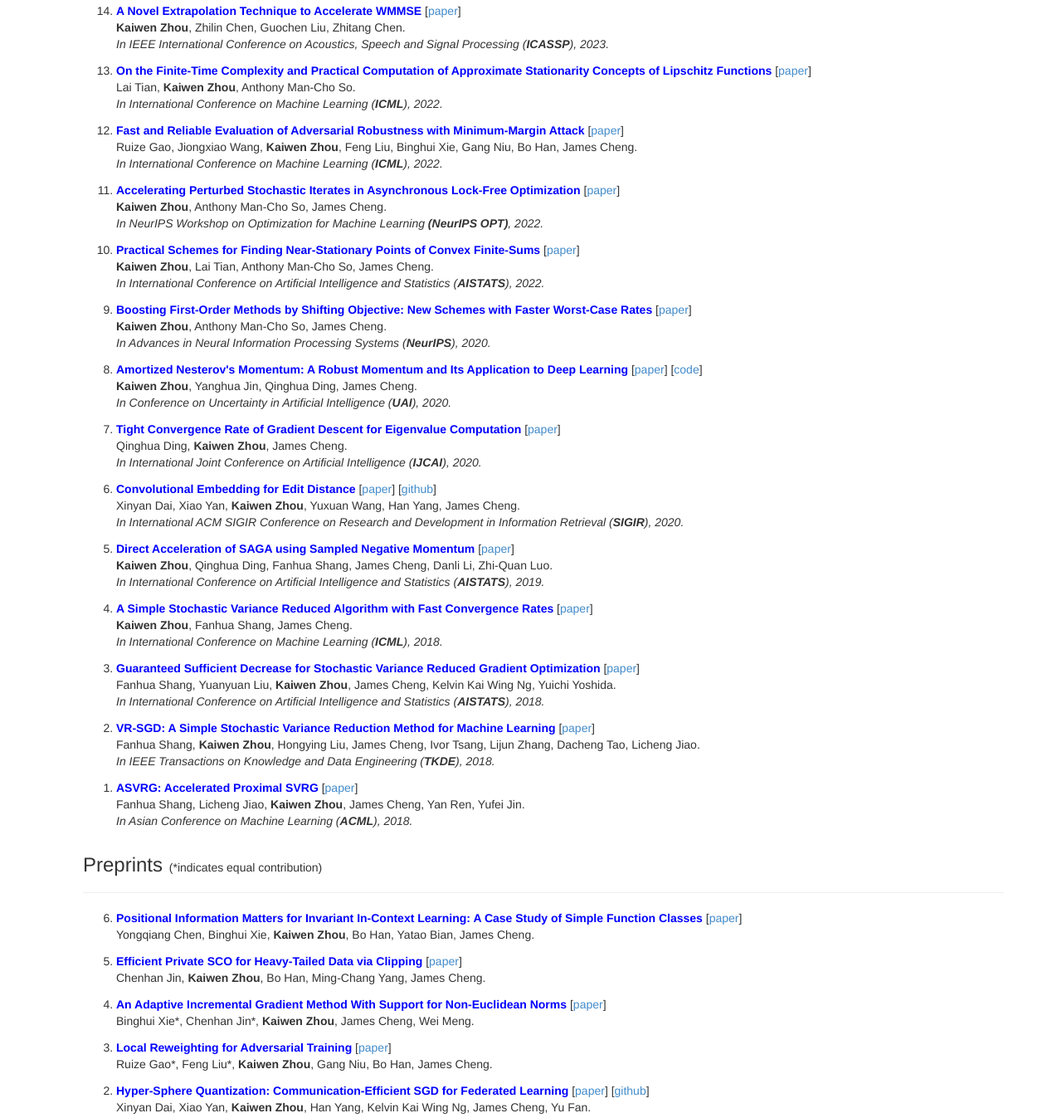
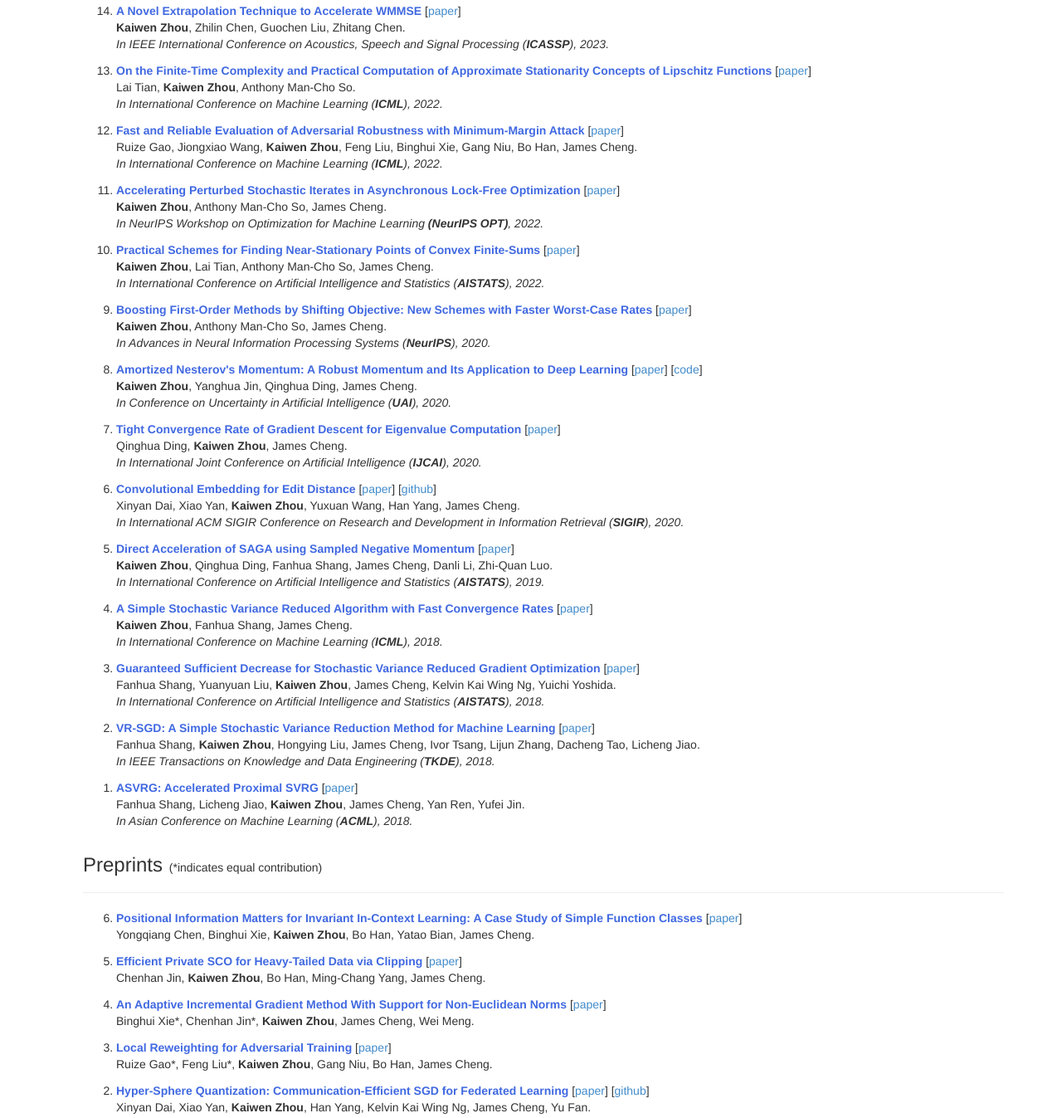
Before and after one commit to jnhujnhu/jnhujnhu.github.io, a plain HTML site: page index.html in a window 1280 px wide. Shown: the part 791-2138 px from the top of the page at 83% size. Drawn offline with Linux system fonts and the light colour scheme.

Commit message:
Finetuning

```diff
--- a/index.html
+++ b/index.html
@@ -5,7 +5,7 @@
 <head>
     <meta http-equiv="Content-Type" content="text/html; charset=UTF-8">
     <meta name="viewport" content="width=device-width, initial-scale=1">
-    <title>Kaiwen Zhou@HUAWEI</title>
+    <title>Kaiwen Zhou@Huawei</title>
     <link rel="shortcut icon" href="#">
     <link rel="stylesheet" href="style/bootstrap.css">
     <link rel="stylesheet" href="style/style.css">
@@ -106,7 +106,7 @@
         <a href="https://www.cuhk.edu.hk/english/index.html" target=_blank>the Chinese University of Hong Kong</a> in 2019 and 2022, respectively. I obtained my BSc degree in computer science and technology at
         <a href="https://www.fudan.edu.cn/en/">Fudan University</a> in 2017.</p>
         <p> I am currently interested in research topics related to <i>Optimization for Machine Learning</i> and <i>Out-of-Distribution Generalization</i>.</p>
-        <p style="color:red;"> <strong>If you are interested in internship or full-time opportunities at Huawei Noah's Ark Lab, please drop me an email.</strong></p>
+        <p style="color:Tomato;"> <strong>If you are interested in internship or full-time opportunities at Huawei Noah's Ark Lab, please drop me an email.</strong></p>
         <p> Email: <i>kwzhou [at] cse (dot) cuhk (dot) edu (dot) hk</i>
             <br>
             Office: Room 116, SHB, CUHK, Shatin, N.T., Hong Kong SAR.
@@ -114,6 +114,7 @@
         </p>
         <a href="https://scholar.google.com/citations?user=nHmlZ5QAAAAJ&hl=en" target="_blank"><img class="icon" src="image/scholar_logo.png" alt="scholar" title="scholar" height="24" width="60"></a>
 &nbsp;        <a href="https://dblp.org/pid/215/4936.html" target="_blank"><img class="icon" src="image/dblp.png" alt="dblp" title="dblp" height="28"></a>
+        <a href="https://openreview.net/profile?id=~Kaiwen_Zhou2" target="_blank"><img class="icon" alt="openreview" title="openreview" height="28" src="https://www.gitbook.com/cdn-cgi/image/width=36,dpr=2,height=36,fit=contain,format=auto/https%3A%2F%2F2080308021-files.gitbook.io%2F~%2Ffiles%2Fv0%2Fb%2Fgitbook-x-prod.appspot.com%2Fo%2Fspaces%252FVorH499wd7ipUjYX5etp%252Ficon%252FCVuvb7OkWYS2A078gIjz%252FWwyw4IhM_400x400.jpg%3Falt%3Dmedia%26token%3D5dc93b84-77e0-49b9-a14c-a0a2918d1278"></a>
 </div>
 <div id="profile-image" class="col-md-2">
   <img src="image/selfie.jpg">
@@ -132,7 +133,7 @@
     <div class="col-md-12">
         <ol reversed>
             <li>
-                <font color="blue">
+                <font color="RoyalBlue">
                     <b>Enhancing Evolving Domain Generalization through Dynamic Latent Representations</b>
                 </font>
                 <!-- [<a href="" target=_blank>paper</a>] -->
@@ -143,7 +144,7 @@
 		<br>
             </li>
             <li>
-                <font color="blue">
+                <font color="RoyalBlue">
                     <b>Understanding and Improving Feature Learning for Out-of-Distribution Generalization</b>
                 </font>
                 [<a href="https://openreview.net/pdf?id=eozEoAtjG8" target=_blank>paper</a>]
@@ -159,7 +160,7 @@
         <br>
             </li>
             <li>
-                <font color="blue">
+                <font color="RoyalBlue">
                     <b>Does Invariant Graph Learning via Environment Augmentation Learn Invariance?</b>
                 </font>
                 [<a href="https://openreview.net/pdf?id=EqpR9Vtt13" target=_blank>paper</a>]
@@ -173,7 +174,7 @@
 		<br>
             </li>
             <li>
-                <font color="blue">
+                <font color="RoyalBlue">
                     <b>Pareto Invariant Risk Minimization: Towards Mitigating The Optimization Dilemma in Out-of-Distribution Generalization</b>
                 </font>
                 [<a href="https://openreview.net/pdf?id=esFxSb_0pSL" target=_blank>paper</a>]
@@ -188,7 +189,7 @@
 		<i>And ICML Workshop on Principles of Distribution Shift, 2022. </i>
             </li>
             <li>
-                <font color="blue">
+                <font color="RoyalBlue">
                     <b>A Novel Extrapolation Technique to Accelerate WMMSE</b>
                 </font>
                 [<a href="https://ieeexplore.ieee.org/abstract/document/10096806" target=_blank>paper</a>]
@@ -198,7 +199,7 @@
 		<i>In IEEE International Conference on Acoustics, Speech and Signal Processing (<b>ICASSP</b>), 2023.</i>
             </li>
             <li>
-                <font color="blue">
+                <font color="RoyalBlue">
                     <b>On the Finite-Time Complexity and Practical Computation of Approximate Stationarity Concepts of Lipschitz Functions</b>
                 </font>
 		[<a href="https://proceedings.mlr.press/v162/tian22a/tian22a.pdf" target=_blank>paper</a>]
@@ -209,7 +210,7 @@
 2022. </i>
             </li>
             <li>
-                <font color="blue">
+                <font color="RoyalBlue">
                     <b>Fast and Reliable Evaluation of Adversarial Robustness with Minimum-Margin Attack</b>
                 </font>
                 [<a href="https://arxiv.org/pdf/2206.07314.pdf" target=_blank>paper</a>]
@@ -220,7 +221,7 @@
 2022. </i>
             </li>
 	    <li>
-		<font color="blue">
+		<font color="RoyalBlue">
                     <b>Accelerating Perturbed Stochastic Iterates in Asynchronous Lock-Free Optimization</b>
                 </font>
                 [<a href="https://arxiv.org/pdf/2109.15292.pdf" target=_blank>paper</a>]
@@ -230,7 +231,7 @@
 		<i>In NeurIPS Workshop on Optimization for Machine Learning <b>(NeurIPS OPT)</b>, 2022.</i>
 	    </li>
             <li>
-                <font color="blue">
+                <font color="RoyalBlue">
                     <b>Practical Schemes for Finding Near-Stationary Points of Convex Finite-Sums</b>
                 </font>
                 [<a href="https://arxiv.org/pdf/2105.12062.pdf" target=_blank>paper</a>]
@@ -241,7 +242,7 @@
 2022. </i>
             </li>
             <li>
-                <font color="blue">
+                <font color="RoyalBlue">
                     <b>Boosting First-Order Methods by Shifting Objective:
 New Schemes with Faster Worst-Case Rates</b>
                 </font>
@@ -252,7 +253,7 @@ New Schemes with Faster Worst-Case Rates</b>
 		        <i>In Advances in Neural Information Processing Systems (<b>NeurIPS</b>), 2020.</i>
             </li>
             <li>
-                <font color="blue">
+                <font color="RoyalBlue">
                     <b>Amortized Nesterov's Momentum: A Robust Momentum and Its Application to Deep Learning</b>
                 </font>
                 [<a href="http://www.auai.org/uai2020/proceedings/108_supp.pdf" target=_blank>paper</a>]
@@ -263,7 +264,7 @@ New Schemes with Faster Worst-Case Rates</b>
                 <i>In Conference on Uncertainty in Artificial Intelligence (<b>UAI</b>), 2020.</i>
             </li>
             <li>
-                <font color="blue">
+                <font color="RoyalBlue">
                     <b>Tight Convergence Rate of Gradient Descent for Eigenvalue Computation</b>
                 </font>
                 [<a href="https://www.ijcai.org/Proceedings/2020/0453.pdf" target=_blank>paper</a>]
@@ -273,7 +274,7 @@ New Schemes with Faster Worst-Case Rates</b>
                 <i>In International Joint Conference on Artificial Intelligence (<b>IJCAI</b>), 2020.</i>
             </li>
             <li>
-                <font color="blue">
+                <font color="RoyalBlue">
                     <b>Convolutional Embedding for Edit Distance</b>
                 </font>
                 [<a href="https://arxiv.org/pdf/2001.11692.pdf" target=_blank>paper</a>]
@@ -284,7 +285,7 @@ New Schemes with Faster Worst-Case Rates</b>
                 <i>In International ACM SIGIR Conference on Research and Development in Information Retrieval (<b>SIGIR</b>), 2020.</i>
             </li>
             <li>
-                <font color="blue">
+                <font color="RoyalBlue">
                     <b>Direct Acceleration of SAGA using Sampled Negative Momentum</b>
                 </font>
                 [<a href="https://arxiv.org/pdf/1806.11048.pdf" target=_blank>paper</a>]
@@ -294,7 +295,7 @@ New Schemes with Faster Worst-Case Rates</b>
                 <i>In International Conference on Artificial Intelligence and Statistics (<b>AISTATS</b>), 2019.</i>
             </li>
             <li>
-                <font color="blue">
+                <font color="RoyalBlue">
                     <b>A Simple Stochastic Variance Reduced Algorithm with Fast Convergence Rates</b>
                 </font>
                 [<a href="https://arxiv.org/pdf/1806.11027.pdf" target=_blank>paper</a>]
@@ -304,7 +305,7 @@ New Schemes with Faster Worst-Case Rates</b>
                 <i>In International Conference on Machine Learning (<b>ICML</b>), 2018.</i>
             </li>
             <li>
-                <font color="blue">
+                <font color="RoyalBlue">
                     <b>Guaranteed Sufficient Decrease for Stochastic Variance Reduced Gradient Optimization</b>
                 </font>
                 [<a href="http://proceedings.mlr.press/v84/shang18a.html" target=_blank>paper</a>]
@@ -314,7 +315,7 @@ New Schemes with Faster Worst-Case Rates</b>
                 <i>In International Conference on Artificial Intelligence and Statistics (<b>AISTATS</b>), 2018.</i>
             </li>
             <li>
-                <font color="blue">
+                <font color="RoyalBlue">
                     <b>VR-SGD: A Simple Stochastic Variance Reduction Method for Machine Learning</b>
                 </font>
                 [<a href="https://ieeexplore.ieee.org/document/8515112" target=_blank>paper</a>]
@@ -324,7 +325,7 @@ New Schemes with Faster Worst-Case Rates</b>
                 <i>In IEEE Transactions on Knowledge and Data Engineering (<b>TKDE</b>), 2018.</i>
             </li>
             <li>
-                <font color="blue">
+                <font color="RoyalBlue">
                     <b>ASVRG: Accelerated Proximal SVRG </b>
                 </font>
                 [<a href="http://proceedings.mlr.press/v95/shang18b/shang18b.pdf" target=_blank>paper</a>]
@@ -344,7 +345,7 @@ New Schemes with Faster Worst-Case Rates</b>
     <div class="col-md-12">
         <ol reversed>
         <li>
-            <font color="blue">
+            <font color="RoyalBlue">
                     <b>Positional Information Matters for Invariant In-Context Learning: A Case Study of Simple Function Classes</b>
                 </font>
                 [<a href="https://arxiv.org/pdf/2311.18194.pdf" target=_blank>paper</a>]
@@ -353,7 +354,7 @@ New Schemes with Faster Worst-Case Rates</b>
                 <br>
         </li>
 	    <li>
-		<font color="blue">
+		<font color="RoyalBlue">
                     <b>Efficient Private SCO for Heavy-Tailed Data via Clipping</b>
                 </font>
                 [<a href="https://arxiv.org/pdf/2206.13011.pdf" target=_blank>paper</a>]
@@ -362,7 +363,7 @@ New Schemes with Faster Worst-Case Rates</b>
                 <br>
 	    </li>
 	    <li>
-		<font color="blue">
+		<font color="RoyalBlue">
                     <b>An Adaptive Incremental Gradient Method With Support for Non-Euclidean Norms</b>
                 </font>
                 [<a href="https://arxiv.org/pdf/2205.02273.pdf" target=_blank>paper</a>]
@@ -371,7 +372,7 @@ New Schemes with Faster Worst-Case Rates</b>
                 <br>
 	    </li>
             <li>
-                <font color="blue">
+                <font color="RoyalBlue">
                     <b>Local Reweighting for Adversarial Training</b>
                 </font>
                 [<a href="https://arxiv.org/pdf/2106.15776.pdf" target=_blank>paper</a>]
@@ -380,7 +381,7 @@ New Schemes with Faster Worst-Case Rates</b>
                 <br>
             </li>
             <li>
-                <font color="blue">
+                <font color="RoyalBlue">
                     <b>Hyper-Sphere Quantization: Communication-Efficient SGD for Federated Learning</b>
                 </font>
                 [<a href="https://arxiv.org/pdf/1911.04655.pdf" target=_blank>paper</a>]
@@ -390,7 +391,7 @@ New Schemes with Faster Worst-Case Rates</b>
                 <br>
             </li>
             <li>
-                <font color="blue">
+                <font color="RoyalBlue">
                     <b>Norm-Range Partition: A Universal Catalyst for LSH based Maximum Inner Product Search (MIPS)</b>
                 </font>
                 [<a href="https://arxiv.org/pdf/1810.09104.pdf" target=_blank>paper</a>]
@@ -407,7 +408,7 @@ New Schemes with Faster Worst-Case Rates</b>
     <div class="col-md-12">
         <ul>
             <li>
-                <font color="blue">
+                <font color="RoyalBlue">
                     <b>Fast, Practical and Scalable First-Order Methods for Modern Machine Learning Problems</b>
                 </font>
                 [<a href="./papers/PhD_Thesis.pdf" target=_blank>paper</a>]
@@ -415,7 +416,7 @@ New Schemes with Faster Worst-Case Rates</b>
 		The Chinese University of Hong Kong, PhD, 2022.
             </li>
             <li>
-                <font color="blue">
+                <font color="RoyalBlue">
                     <b>Accelerating Finite-sum Convex Optimization and Highly-smooth Convex Optimization</b>
                 </font>
                 [<a href="./papers/MPhil_Thesis.pdf" target=_blank>paper</a>]
```
